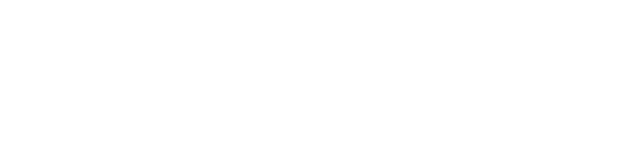
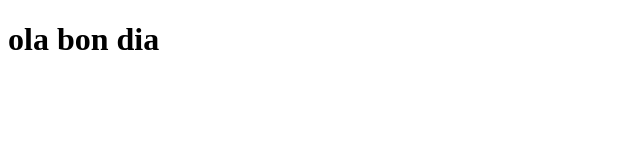
Before and after one commit to gahzekil/empres_a, a plain HTML site: page index.html in a window 1280 px wide. Shown: the whole page, without its empty margins (0-640 px from the left). Drawn offline with Linux system fonts and the light colour scheme.

Commit message:
update index

```diff
--- a/index.html
+++ b/index.html
@@ -7,6 +7,6 @@
     <title>empresa</title>
 </head>
 <body>
-
+    <h1>ola  bon dia</h1>
 </body>
 </html>
```
